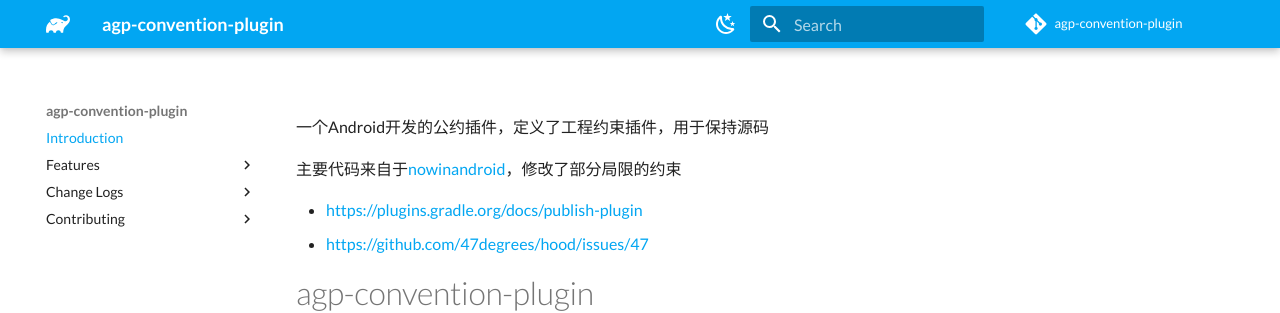
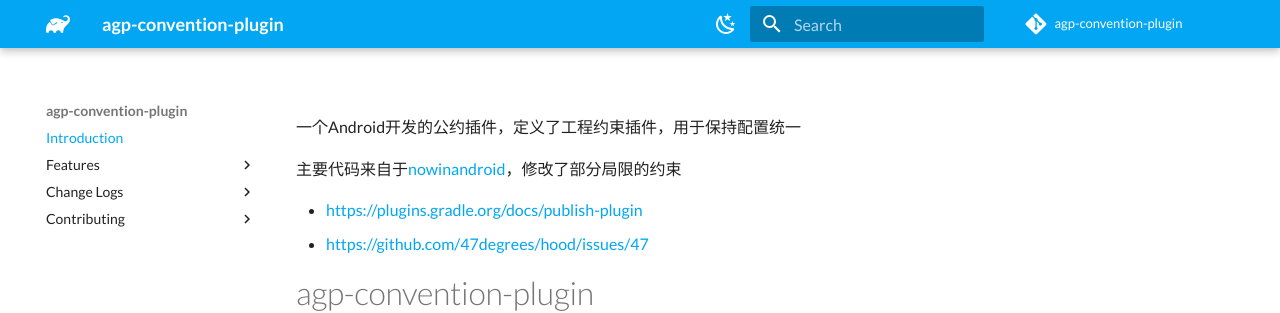
Before and after one commit to 5peak2me/agp-convention-plugin, an MkDocs documentation site: the page built from docs/index.md, in a window 1280 px wide and 1118 px high. Shown: the top 313 px of the window. Built offline with MkDocs 1.6.1 and Material for MkDocs 9.7.7, drawn with Linux system fonts in a browser that asks for light colours; comment, search, counter and statistics services are not loaded; the version menu is left out.

Commit message:
Update docs description

```diff
--- a/docs/index.md
+++ b/docs/index.md
@@ -1,4 +1,4 @@
-一个Android开发的公约插件，定义了工程约束插件，用于保持源码
+一个Android开发的公约插件，定义了工程约束插件，用于保持配置统一
 
 主要代码来自于[nowinandroid](https://github.com/android/nowinandroid/blob/main/build-logic){:target="_blank"}，修改了部分局限的约束
 
```
